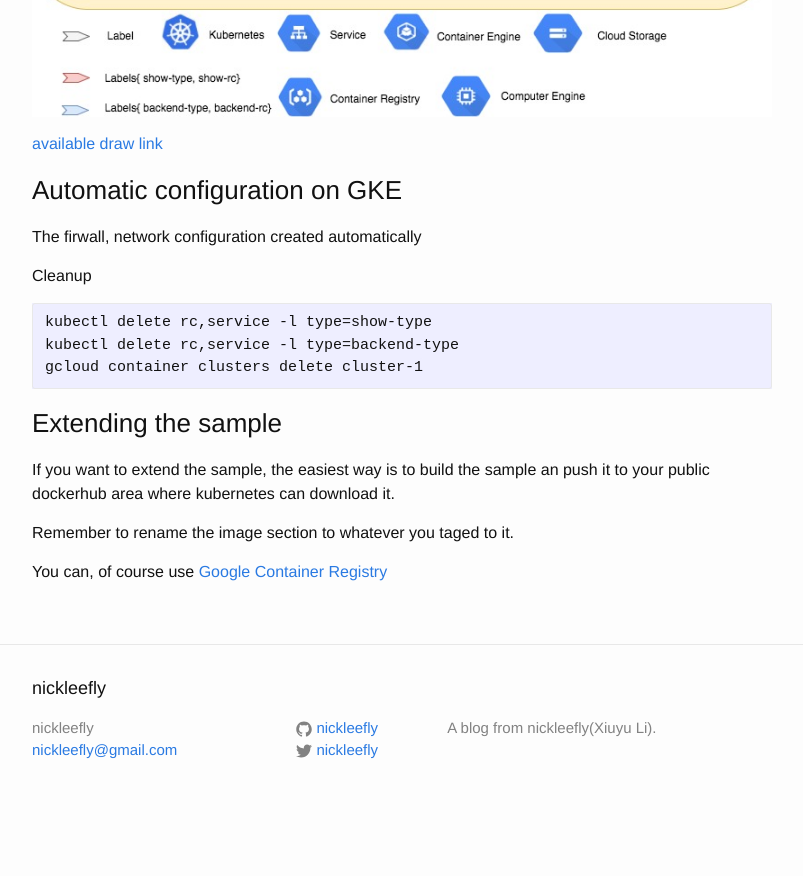
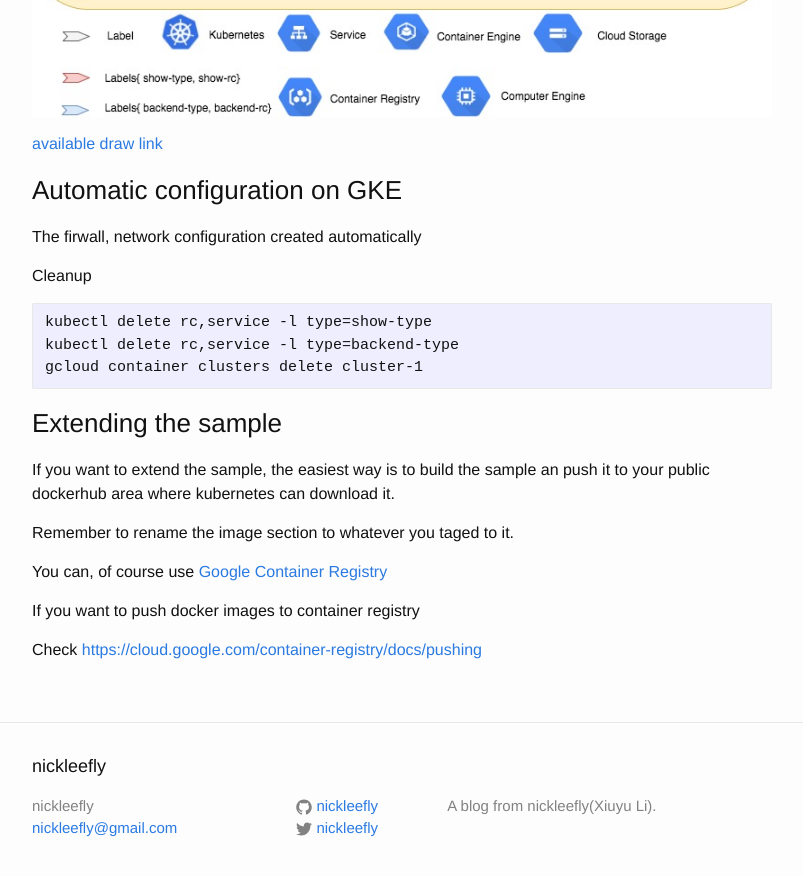
Before and after one commit to nickleefly/nickleefly.github.io, a Jekyll site: the page built from _posts/2017-02-16-kubernetes-helloworld.md, in a window 1280 px wide and 900 px high, scrolled down 7423 px. Shown: the top 876 px of the window, without its empty margins (238-1041 px from the left). Built offline with Jekyll 4.4.1, drawn with Linux system fonts in a browser that asks for light colours; comment, search, counter and statistics services are not loaded; before the commit the page ends 8245 px from its top, so only the background shows below that.

Commit message:
add pushing images to container registry

```diff
--- a/_posts/2017-02-16-kubernetes-helloworld.md
+++ b/_posts/2017-02-16-kubernetes-helloworld.md
@@ -337,6 +337,10 @@ Remember to rename the image section to whatever you taged to it.
 
 You can, of course use [Google Container Registry][9]
 
+If you want to push docker images to container registry
+
+Check [https://cloud.google.com/container-registry/docs/pushing][10]
+
 [1]: https://github.com/kubernetes/kubernetes.github.io/blob/master/docs/user-guide/services/index.md
 [2]: https://cloud.google.com/container-engine/docs/services/
 [3]: https://github.com/kubernetes/kubernetes.github.io/tree/master/docs/user-guide/environment-guide
```
Also changed, not shown: other parts of _posts/2017-02-16-kubernetes-helloworld.md (+1 -0 lines).
